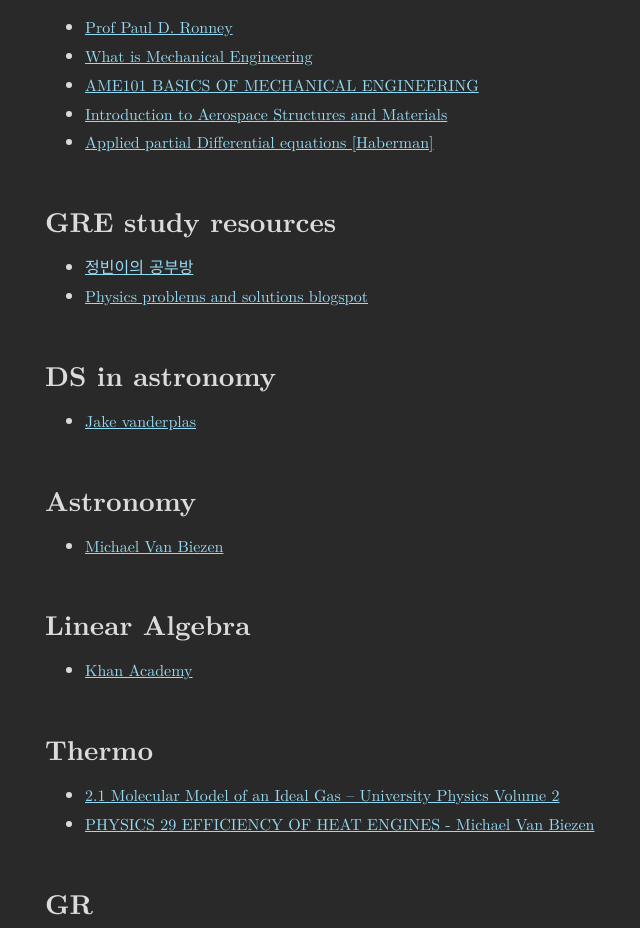
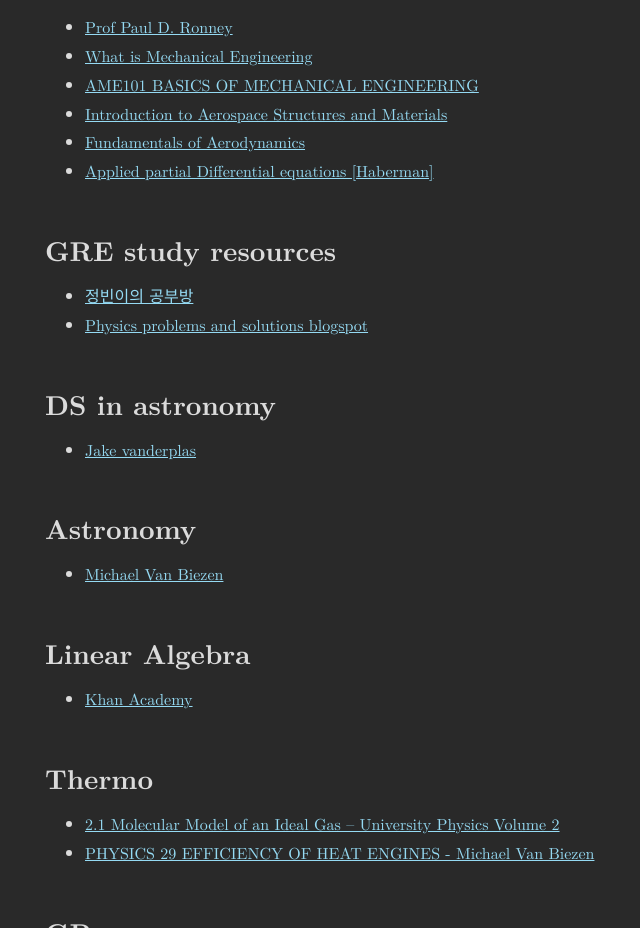
Before and after one commit to alisonands/my_physics_notes, a website built with Vite: page html/resources.html in a window 1280 px wide. Shown: the part 788-1716 px from the top of the page, without its empty margins (295-935 px from the left). Built offline with nearby package versions, Linux system fonts and the light colour scheme; files whose address does not match are found by name.

Commit message:
Update resources.html

```diff
--- a/html/resources.html
+++ b/html/resources.html
@@ -63,6 +63,9 @@
                 <li><a href="http://ronney.usc.edu/whatisme.html">What is Mechanical Engineering</a></li>
                 <li><a href="http://ronney.usc.edu/AME101/AME101-LectureNotes.pdf">AME101 BASICS OF MECHANICAL ENGINEERING</a></li>
                 <li><a href="https://books.open.tudelft.nl/home/catalog/view/197/363/588">Introduction to Aerospace Structures and Materials</a></li>
+                <li><a href="https://aviationdose.com/wp-content/uploads/2020/01/Fundamentals-of-aerodynamics-6-Edition.pdf">
+                    Fundamentals of Aerodynamics
+                </a></li>
                 <li><a href="https://api.pageplace.de/preview/DT0400.9781292053394_A24580260/preview-9781292053394_A24580260.pdf">
                     Applied partial Differential equations [Haberman]
                 </a></li>
```
